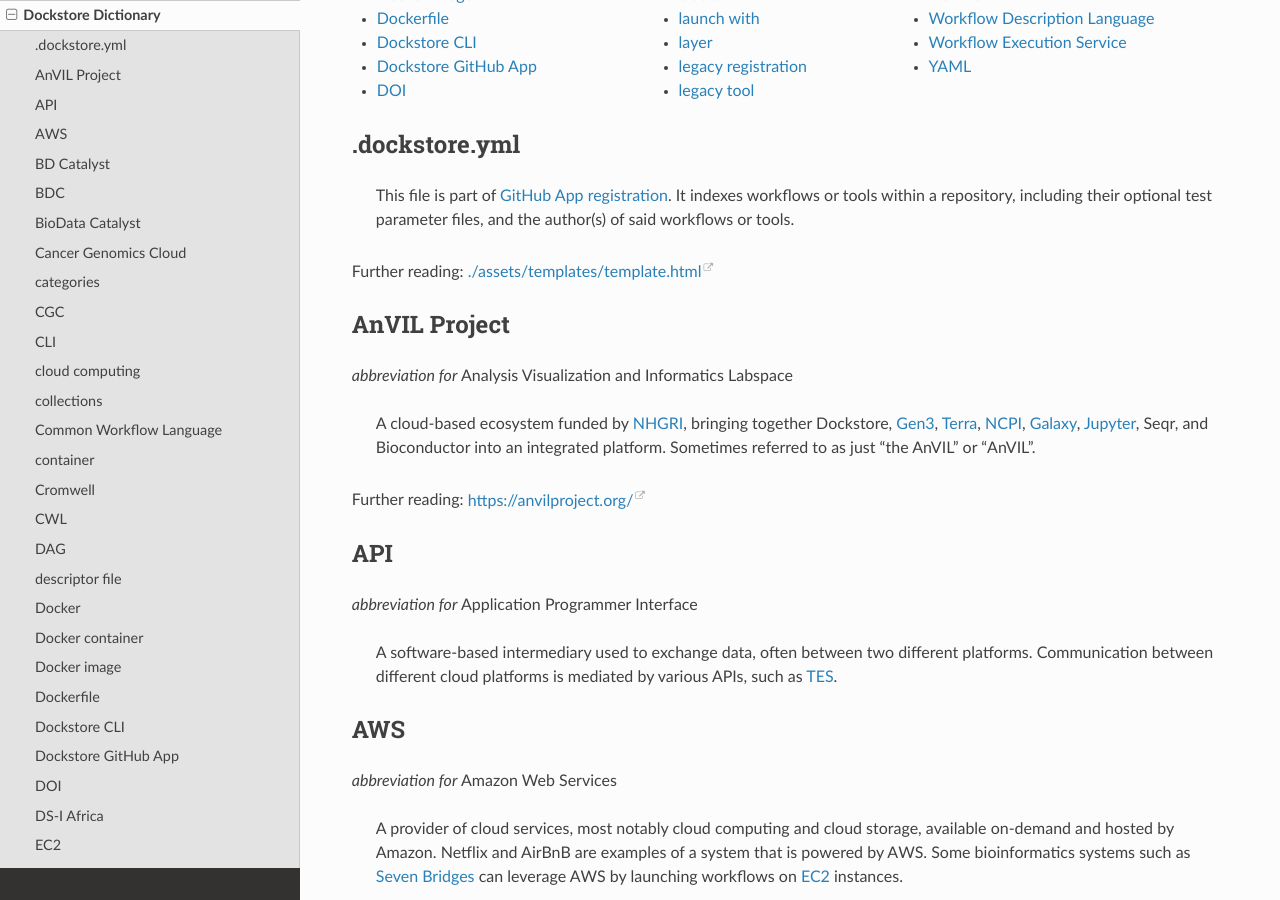
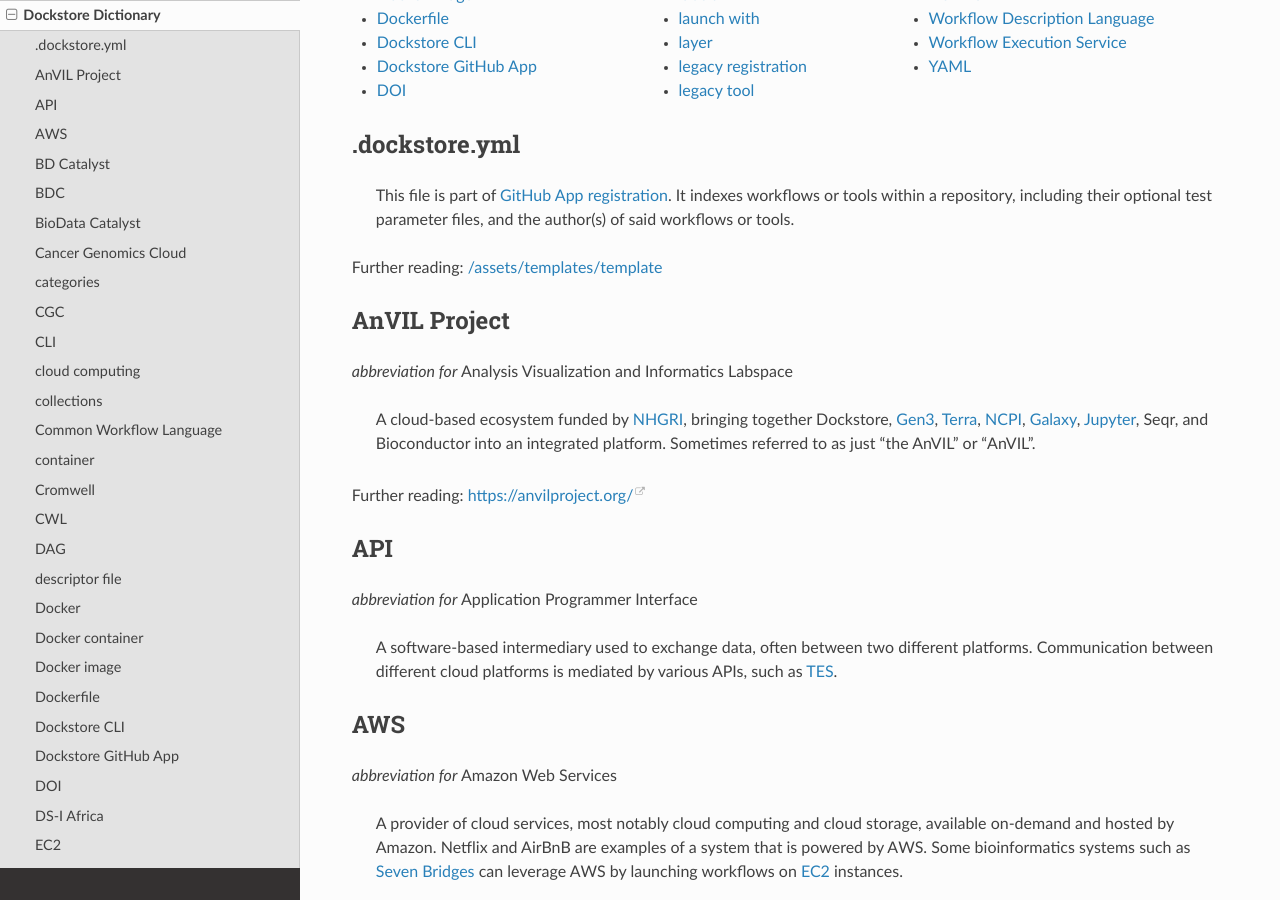
Before and after one commit to dockstore/dockstore-documentation, a Sphinx documentation site: the page built from docs/dictionary.rst, in a window 1280 px wide and 900 px high, scrolled down 682 px. Built offline with Sphinx 7.4.7 and the Read the Docs theme 2.0.0, drawn with Linux system fonts in a browser that asks for light colours.

Commit message:
Bump requirement, fix internal links

```diff
--- a/docs/_attic/glossary_entries.py
+++ b/docs/_attic/glossary_entries.py
@@ -10,7 +10,7 @@
 dotDockstoredotYAML = GlossEntry(".dockstore.yml",
 	acronym_full="",
 	definition="This file is part of [GitHub App registration]. It indexes workflows or tools within a repository, including their optional test parameter files, and the author(s) of said workflows or tools.",
-	furtherreading="./assets/templates/template.html",
+	furtherreading="/assets/templates/template",
 	institute="",
 	pronunciation='',
 	seealso="")
--- a/docs/dictionary.rst
+++ b/docs/dictionary.rst
@@ -89,7 +89,7 @@
 --------------
     This file is part of :ref:`dict GitHub App registration`. It indexes workflows or tools within a repository, including their optional test parameter files, and the author(s) of said workflows or tools.
 
-Further reading: `<./assets/templates/template.html>`_
+Further reading: :doc:`/assets/templates/template </assets/templates/template>`
 
 
 
--- a/requirements.txt
+++ b/requirements.txt
@@ -3,4 +3,4 @@
 sphinx_rtd_theme==1.0.0
 git+https://github.com/pdavide/sphinxcontrib-discourse
 attrs==21.4.0
-glossarpy==0.0.8
+glossarpy==0.0.9
```
